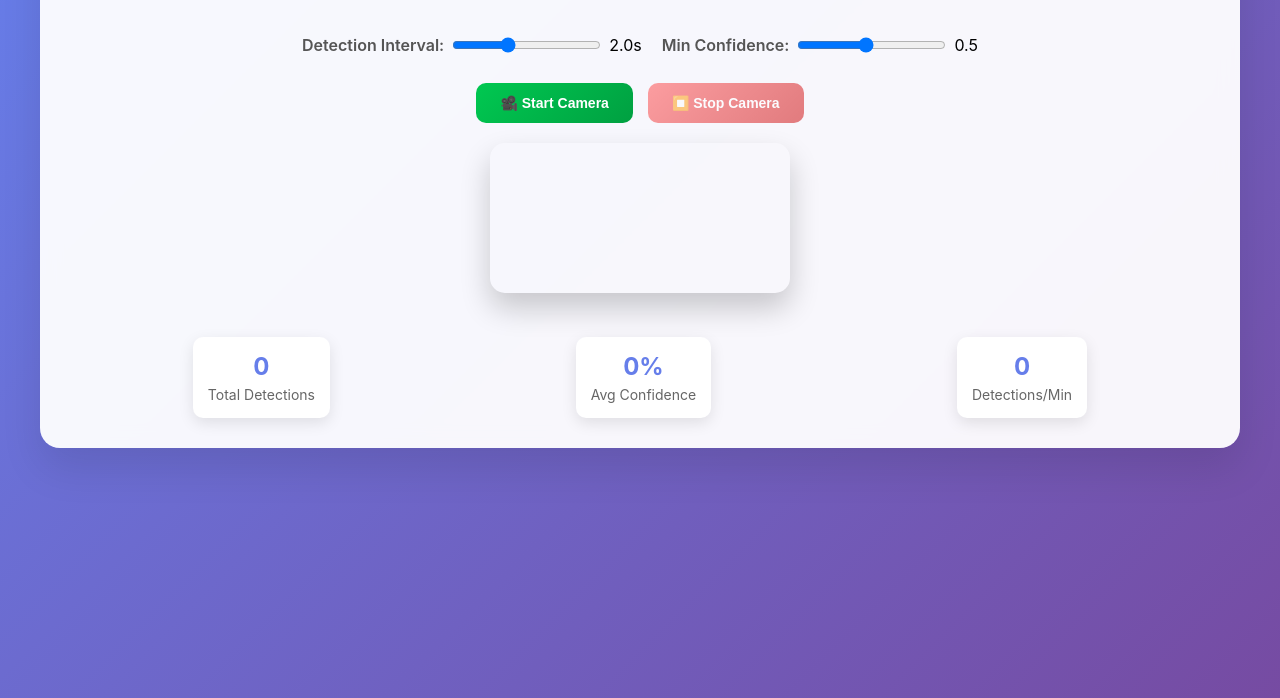
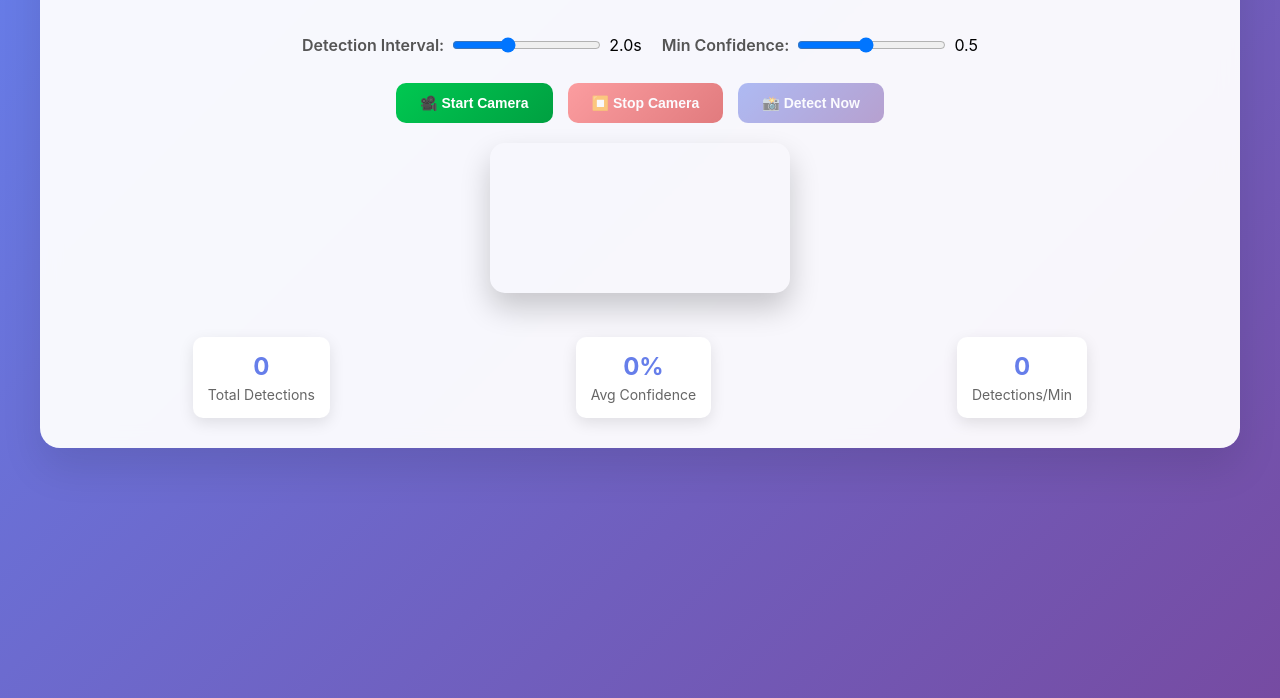
Before and after one commit to agprakhar1997/nutcheckerVAL, a plain HTML site: page index.html in a window 1280 px wide. Shown: the part 102-800 px from the top of the page. Drawn offline with Linux system fonts and the light colour scheme.

Commit message:
Update index.html

```diff
--- a/index.html
+++ b/index.html
@@ -307,6 +307,7 @@
             <div class="controls">
                 <button class="control-btn start-btn" id="startBtn" onclick="startCamera()">🎥 Start Camera</button>
                 <button class="control-btn stop-btn" id="stopBtn" onclick="stopCamera()" disabled>⏹️ Stop Camera</button>
+                <button class="control-btn capture-btn" id="captureBtn" onclick="captureFrame()" disabled>📸 Detect Now</button>
             </div>
 
             <div class="video-container">
```
